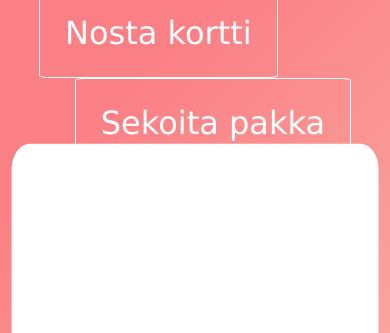
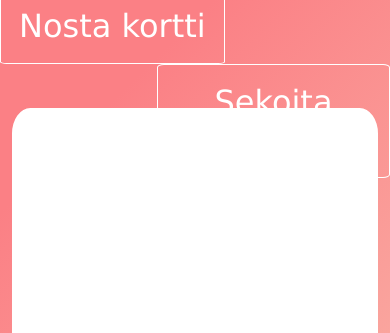
Before and after one commit to emilsto/juomapeli.io, a website with bundled scripts: page frontend/kortit.html in a window 390 px wide. Shown: the part 108-441 px from the top of the page. Built offline with nearby package versions, Linux system fonts and the light colour scheme.

Commit message:
added responsiveness on desktop

```diff
--- a/frontend/kortit.html
+++ b/frontend/kortit.html
@@ -10,11 +10,13 @@
   </head>
   <body>
     <div class="logo-container">
+      <a href="index.html">
       <img
         class="logo"
         src="./images/juomapeli_logo_transparent.png"
         alt="logo"
       />
+    </a>
     </div>
 
     <div class="form-interface1">
@@ -24,7 +26,9 @@
       <form class="form" id="myBtn">Sekoita pakka</form>
     </div>
 
-    <div class="separator"></div>
+    <div class="separator">
+
+    </div>
 
     <div class="card-container">
       <div class="left-corner-up" id="left">
--- a/frontend/styles/stylekortit.css
+++ b/frontend/styles/stylekortit.css
@@ -10,6 +10,7 @@ body {
 }
 
 .logo-container {
+  position: relative;
   margin: auto;
   max-width: 790px;
   height: auto;
@@ -22,20 +23,16 @@ body {
   position: relative;
 }
 
-.space-maker {
-  height: 300px;
+.separator {
+  height: auto;
   width: 500px;
 }
 
 .form-interface1 {
+  max-width: 790px;
   margin: auto;
-  max-width: 790px;
-  max-height: auto;
-  padding-left: 10%;
 }
 form#myBtn2 {
-
-  margin: auto;
   float: left;
   -webkit-touch-callout: none;
   -webkit-user-select: none;
@@ -46,12 +43,10 @@ form#myBtn2 {
 }
 
 .form-interface2 {
-  padding-right: 10%;
+  max-width: 790px;
   margin: auto;
-  max-width: 790px;
 }
 form#myBtn {
-  margin: auto;
   float: right;
   -webkit-touch-callout: none;
   -webkit-user-select: none;
@@ -64,12 +59,12 @@ form#myBtn {
 
 form {
   text-align: center;
-  max-width: 80%;
+  max-width: 50%;
   color: #fff;
   transition: all 0.5s;
   position: relative;
   cursor: pointer;
-  padding: 25px;
+  padding: 18px;
   font-size: 32px;
   border-radius: 3%;
   border: 1px solid #fff; /* this is for form border*/
@@ -77,17 +72,17 @@ form {
 }
 
 .card-container {
+  margin-top: 120px;
+  margin-left: auto;
+  margin-right: auto;
   background-color: #fff;
   border: 2px solid #fff;
   border-radius: 5%;
-  min-width: 96mm;
+  width: 96mm;
   min-height: 133.5mm;
-  margin: 0;
-  position: absolute;
-  top: 60%;
-  left: 50%;
-  -ms-transform: translate(-50%, -50%);
-  transform: translate(-50%, -50%);
+
+  position: relative;
+
 }
 
 .card-stat {
```
Also changed, not shown: frontend/index.html (+1 -0 lines), frontend/pelit.html (+2 -0 lines).
